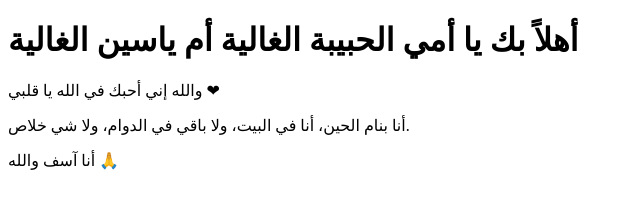
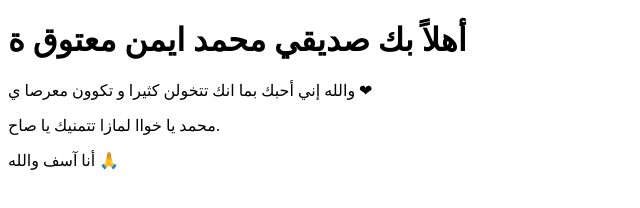
Before and after one commit to akramyassin2009-star/my-frist-page, a plain HTML site: page index.html in a window 1280 px wide. Shown: the whole page, without its empty margins (0-640 px from the left). Drawn offline with Linux system fonts and the light colour scheme.

Commit message:
Update index.html

```diff
--- a/index.html
+++ b/index.html
@@ -5,9 +5,9 @@
     <title>صفحة حب للأم</title>
 </head>
 <body>
-    <h1>أهلاً بك يا أمي الحبيبة الغالية أم ياسين الغالية</h1>
-    <p>والله إني أحبك في الله يا قلبي ❤</p>
-    <p>أنا بنام الحين، أنا في البيت، ولا باقي في الدوام، ولا شي خلاص.</p>
+    <h1>أهلاً بك صديقي محمد ايمن معتوق ة</h1>
+    <p>والله إني أحبك بما انك تتخولن كثيرا و تكوون معرصا ي ❤</p>
+    <p> محمد يا خواا لمازا تتمنيك يا صاح.</p>
     <p>أنا آسف والله 🙏</p>
 </body>
 </html>
```
